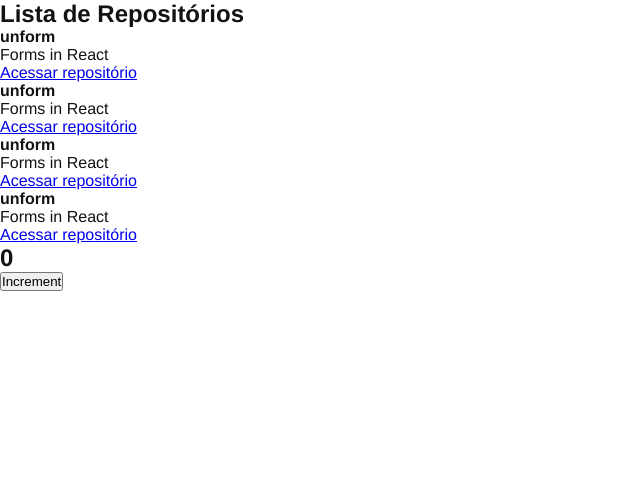
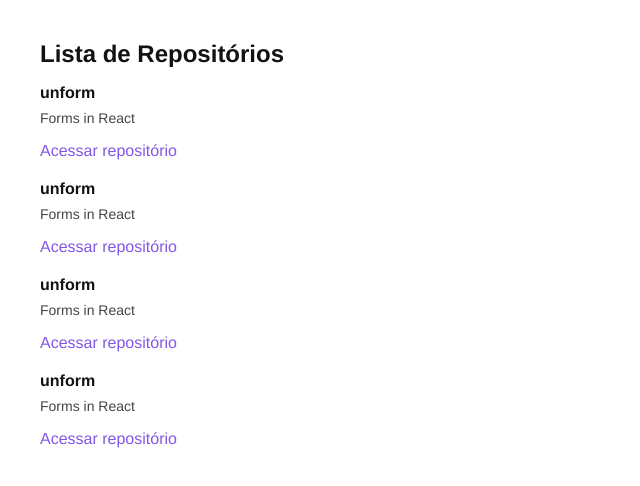
Before and after one commit to viniciusoliveiras/github-explorer, a React app: page / in a window 1280 px wide. Shown: the top 486 px of the page, without its empty margins (0-640 px from the left). Built offline with nearby package versions, Linux system fonts and the light colour scheme; the HTML template or start-up script is replaced by a standard one.

Commit message:
Chamadas HTTP | Estilizaçao da listagem

```diff
--- a/src/App.jsx
+++ b/src/App.jsx
@@ -1,12 +1,6 @@
-import { Counter } from './components/Counter';
 import { RepositoryList } from './components/RepositoryList';
 import './styles/global.scss';
 
 export function App() {
-  return (
-    <>
-      <RepositoryList />
-      <Counter />
-    </>
-  );
+  return <RepositoryList />;
 }
--- a/src/components/Counter.jsx
+++ /dev/null
@@ -1,18 +0,0 @@
-import { useState } from 'react';
-
-export function Counter() {
-  const [counter, setCounter] = useState(0);
-
-  function increment() {
-    setCounter(counter + 1);
-  }
-
-  return (
-    <div>
-      <h2>{counter}</h2>
-      <button type='button' onClick={increment}>
-        Increment
-      </button>
-    </div>
-  );
-}
--- a/src/components/RepositoryList.jsx
+++ b/src/components/RepositoryList.jsx
@@ -1,4 +1,5 @@
 import { RepositoryItem } from './RepositoryItem';
+import '../styles/repositories.scss';
 
 const repository = {
   name: 'unform',
--- /dev/null
+++ b/src/styles/repositories.scss
@@ -0,0 +1,30 @@
+section.repository-list {
+  margin: 40px;
+
+  h1 {
+    margin-bottom: 16px;
+  }
+
+  ul {
+    list-style: none;
+
+    li {
+      & + li {
+        margin-top: 20px;
+      }
+
+      p {
+        font-size: 14px;
+        color: #444;
+        margin-top: 8px;
+      }
+
+      a {
+        display: inline-block;
+        margin-top: 16px;
+        text-decoration: none;
+        color: #8257e6;
+      }
+    }
+  }
+}
```
